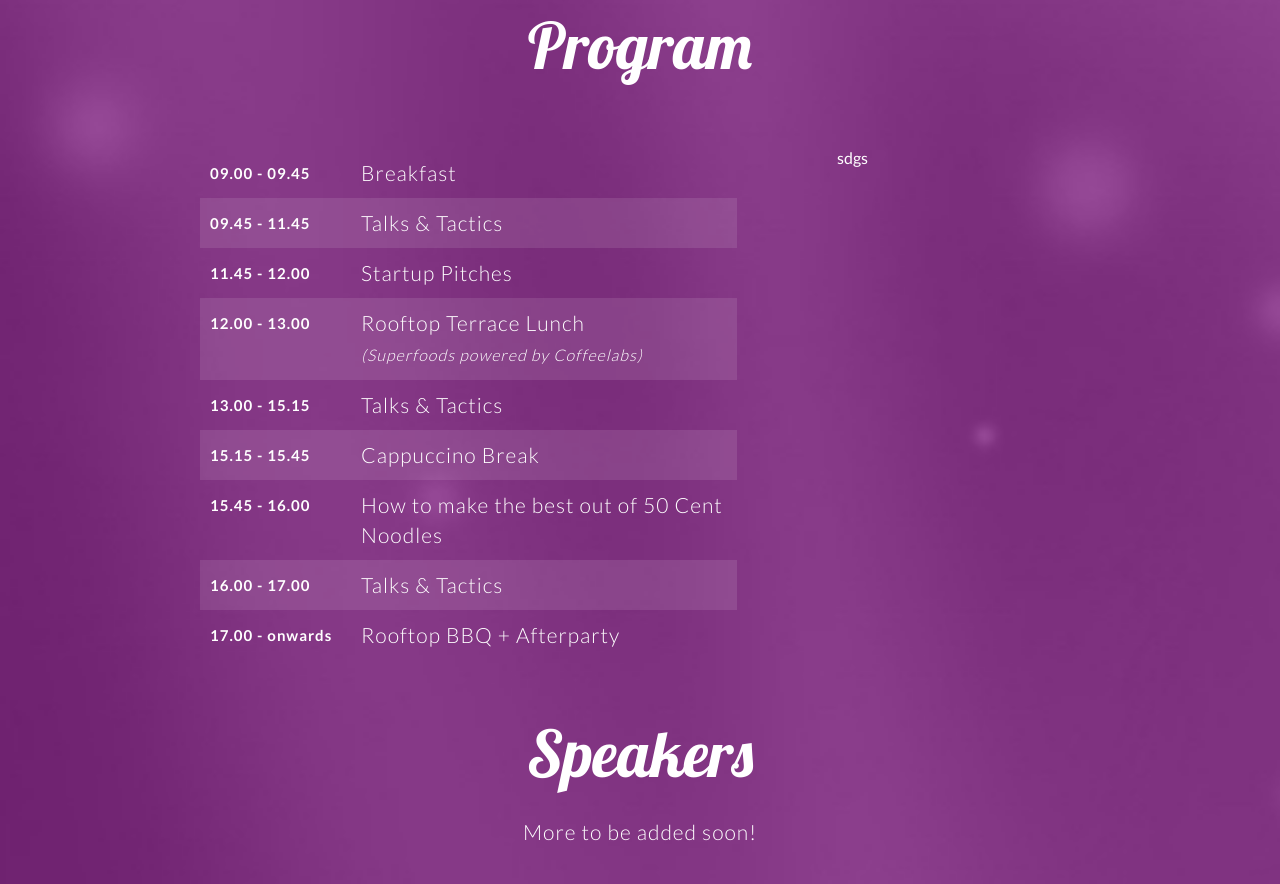
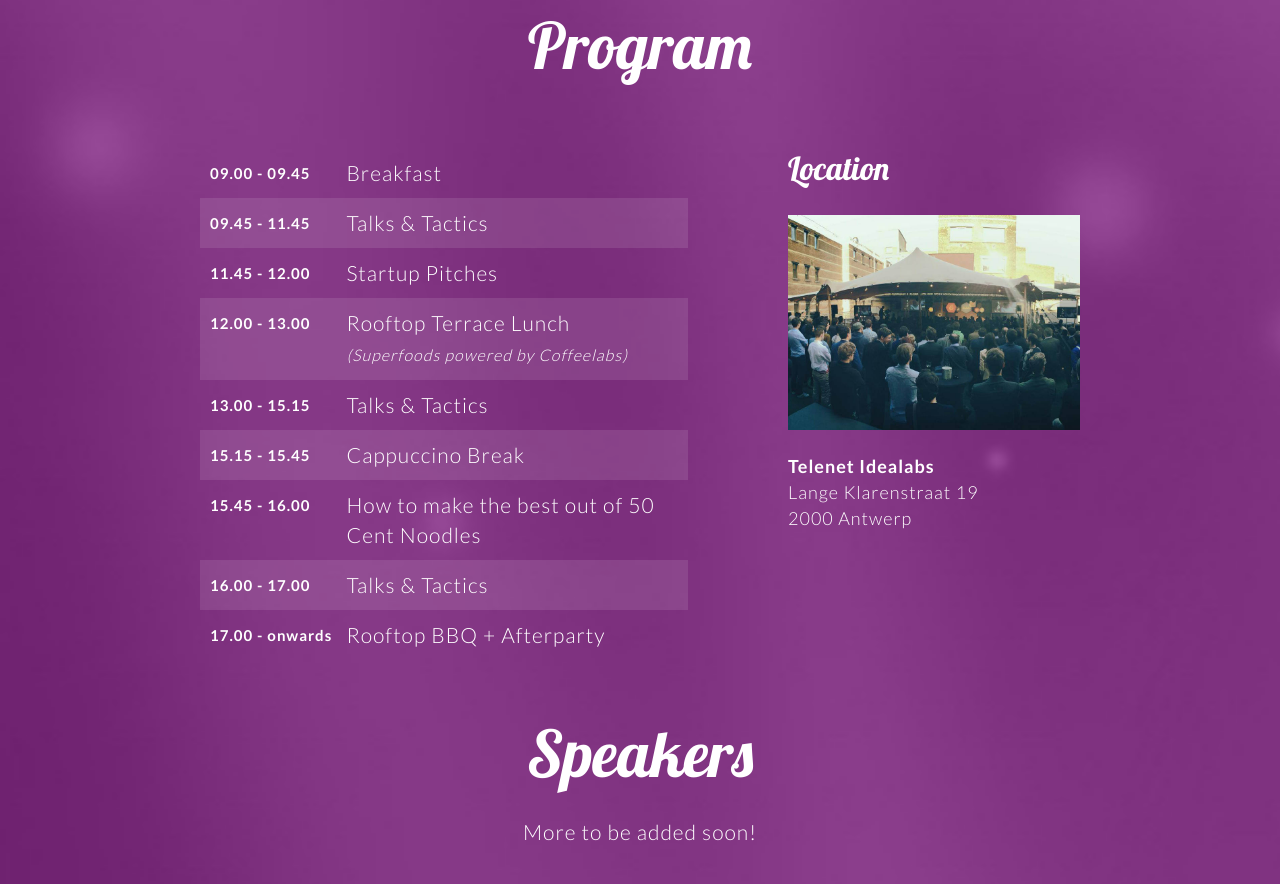
Before and after one commit to metatalk/unicornzzzz, a website: page app/index.html in a window 1280 px wide. Shown: the part 1520-2404 px from the top of the page. Drawn offline with nearby package versions, Linux system fonts and the light colour scheme; files that its build step writes are made by us from their sources; a script that the page names is missing.

```diff
--- a/app/index.html
+++ b/app/index.html
@@ -47,6 +47,7 @@
   analytics.page()
   }}();
 </script>
+<script src="//load.sumome.com/" data-sumo-site-id="e5ea501ac8b59e26fb066ac5b7cbf403c0490175c7eef2a3312a35add30ddcd4" async="async"></script>
   </head>
   <body>
     <!--[if lt IE 10]>
@@ -129,7 +130,13 @@
           </ul>
         </div>
         <div class="col col2">
-          sdgs
+          <h2>Location</h2>
+          <a href="//telenetidealabs.be"><img src="/images/idealabs.jpg" alt="Idealabs"></a>
+          <address>
+            <strong><a href="//telenetidealabs.be">Telenet Idealabs</a></strong> <br>
+            Lange Klarenstraat 19 <br>
+            2000 Antwerp
+          </address>
         </div>
       </article>
 
@@ -196,7 +203,7 @@
 
         <div>
           <!--<a href="https://www.eventbrite.com/e/unicorns-rainbows-a-fun-get-together-about-growth-tickets-16120471765" target="_blank" class="btn btn-large">Get tickets</a>-->
-          <div style="width:100%; text-align:left;" ><iframe  src="//eventbrite.com/tickets-external?eid=16120471765&ref=etckt" frameborder="0" height="297" width="100%" vspace="0" hspace="0" marginheight="5" marginwidth="5" scrolling="auto" allowtransparency="true"></iframe></div>
+          <div style="width:100%; text-align:left;" ><iframe  src="//eventbrite.com/tickets-external?eid=16120471765&ref=etckt" frameborder="0" height="357" width="100%" vspace="0" hspace="0" marginheight="5" marginwidth="5" scrolling="auto" allowtransparency="true"></iframe></div>
         </div>
       </article>
 
--- a/app/styles/main.scss
+++ b/app/styles/main.scss
@@ -48,6 +48,7 @@
   z-index: 1000;
 }
 
+
 @media(min-width: 768px) {
   .logo {
 
@@ -78,13 +79,24 @@
   }
 }
 
-p {
+p, address {
   max-width: 940px;
   margin: 24px auto;
   font-size: 21px;
   line-height: 30px;
   font-weight: 300;
   letter-spacing: 1px;
+}
+
+
+address {
+  font-style: normal;
+  margin: 20px 0;
+  font-size: 18px;
+  line-height: 26px;
+  a {
+    text-decoration: none;
+  }
 }
 
 li {
@@ -407,12 +419,14 @@
       font-size: 16px;
     }
   }
+  @media (min-width: 768px) {
   .col1 {
-    width: 65%;
+    width: 60%;
     padding-top: 10px;
   }
   .col2 {
-    width: 35%;
+    width: 40%;
     padding-top: 10px;
   }
+  }
 }
```
Also changed, not shown: app/images/idealabs.jpg (added), 2 other files.
